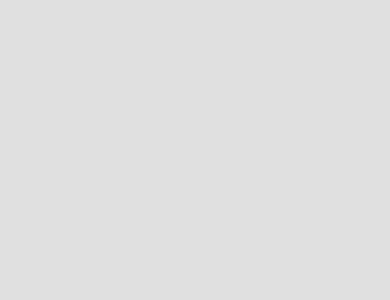
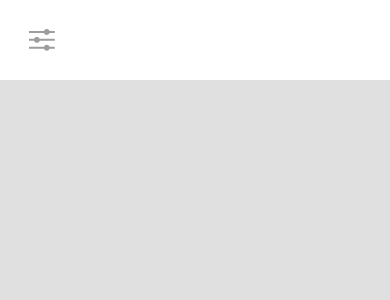
Before and after one commit to nihalvaria/this-is-dmg, a React (Create React App) app: page / in a window 390 px wide. Shown: the top 300 px of the page. Built offline with nearby package versions, Linux system fonts and the light colour scheme.

Commit message:
Options icon responsive

```diff
--- a/src/Containers/Navbar/Navbar.jsx
+++ b/src/Containers/Navbar/Navbar.jsx
@@ -1,10 +1,15 @@
 import React from 'react'
+import "./Navbar.scss"
+import OptionsImage from "Assets/Images/options-sharp.png"
+
 
 const Navbar = () => {
 
 	return (
-		<nav className="Navbar">
-
+		<nav className="Navbar flex">
+            <div className="options-container flex">
+                <img src={ OptionsImage } alt="options-img" />
+            </div>
         </nav>
 	)
 }
--- a/src/Containers/Navbar/Navbar.scss
+++ b/src/Containers/Navbar/Navbar.scss
@@ -0,0 +1,27 @@
+.Navbar {
+    height: 80px;
+    width: 100%;
+    background-color: var( --tertiary-color );
+    position: fixed;
+    top: 0;
+    justify-content: space-between;
+    padding: 0px 17px;
+
+    .options-container {
+        height: 50px;
+        width: 50px;
+
+        img {
+            height: 21.72px;
+            width: 25.67px;
+        }
+    }
+}
+
+@media only screen and ( max-width: 375px ) and ( orientation: portrait ) {
+    .Navbar {
+        height: 56px;
+        padding: 0px 6px;
+
+    }
+}
```
